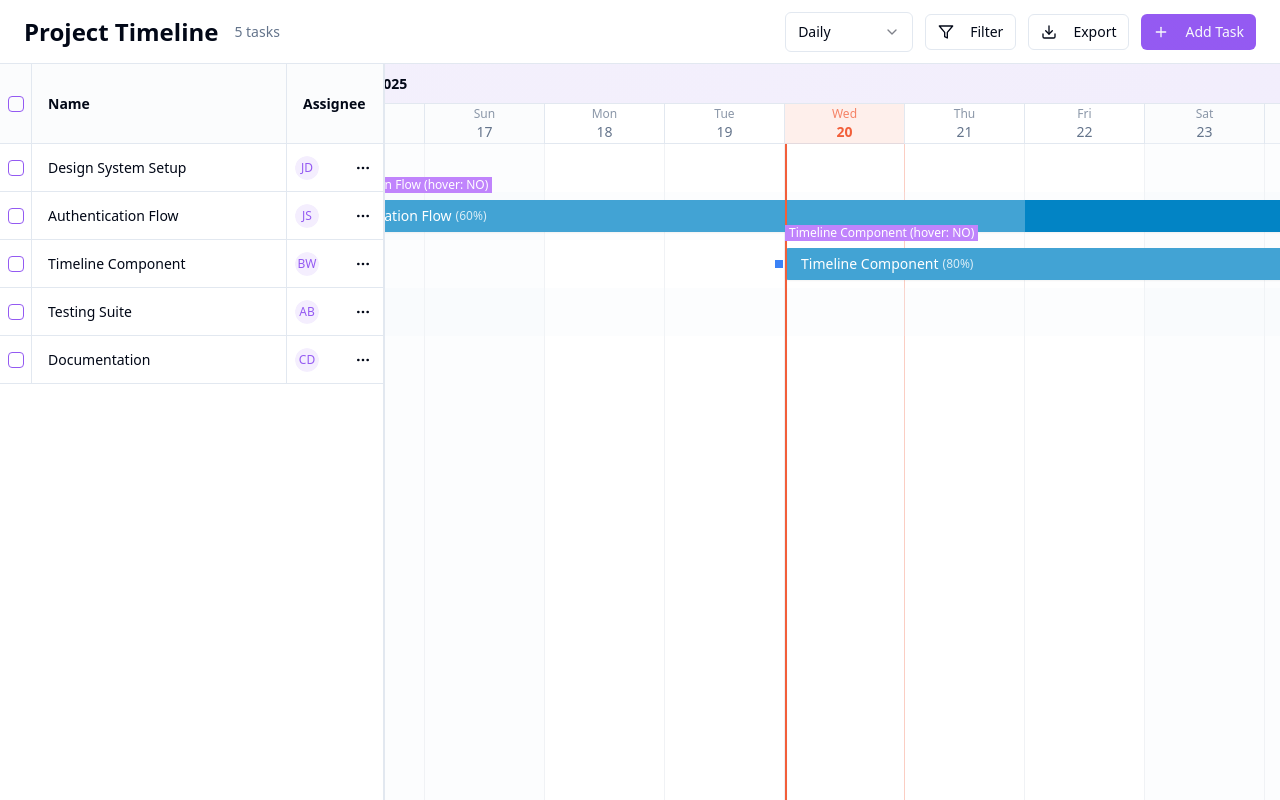
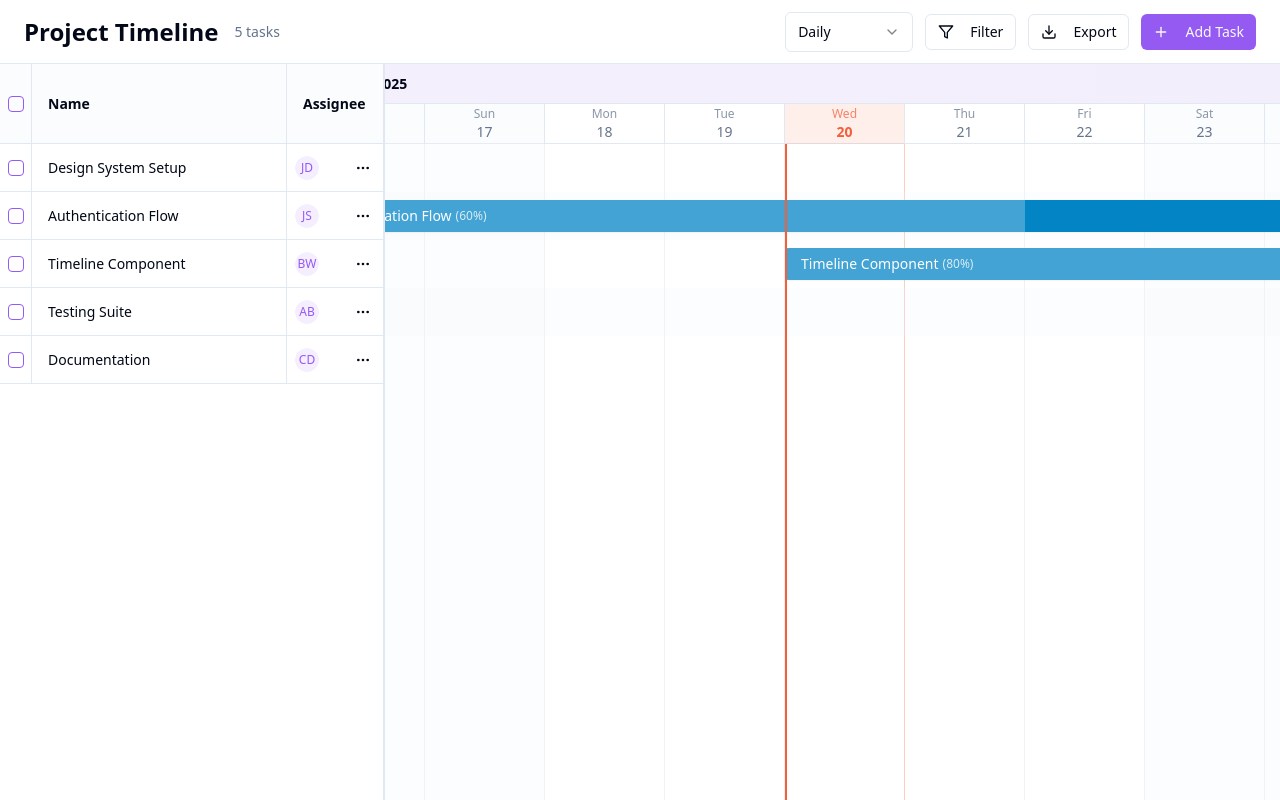
Before and after one commit to yasinthaj/time-scape-maker, a React (Vite) app: page / in a window 1280 px wide. Built offline with nearby package versions, Linux system fonts and the light colour scheme.

Commit message:
Fix UI bugs
Fixed multiple UI bugs including the persistent appearance of two dots on task strips and other visual inconsistencies.

```diff
--- a/src/components/TimelineGrid.tsx
+++ b/src/components/TimelineGrid.tsx
@@ -284,37 +284,12 @@ const TaskBar: React.FC<TaskBarProps> = ({
         </div>
       </div>
 
-      {/* ALWAYS VISIBLE DEBUG INDICATORS */}
-      <div
-        className="absolute w-2 h-2 bg-blue-500 pointer-events-none z-50"
-        style={{
-          left: Math.max(0, taskStartPos) - 10,
-          top: rowIndex * 48 + 8 + 12,
-        }}
-      />
-      <div
-        className="absolute w-2 h-2 bg-green-500 pointer-events-none z-50"
-        style={{
-          left: Math.max(0, taskStartPos) + Math.max(minWidth, taskWidth) + 10,
-          top: rowIndex * 48 + 8 + 12,
-        }}
-      />
-      <div
-        className="absolute bg-purple-400 text-white text-xs px-1 pointer-events-none z-50"
-        style={{
-          left: Math.max(0, taskStartPos),
-          top: rowIndex * 48 - 15,
-        }}
-      >
-        {task.name} (hover: {isHovered ? 'YES' : 'NO'})
-      </div>
-
-      {/* Hover Indicators */}
+      {/* Hover Indicators - Only show when actually hovered */}
       {isHovered && (
         <>
           {/* Left Vertical Line */}
           <div
-            className="absolute w-1 h-8 bg-red-500 shadow-sm transition-all duration-200 pointer-events-none z-40"
+            className="absolute w-0.5 h-8 bg-white/90 shadow-sm transition-all duration-200 pointer-events-none z-40"
             style={{
               left: Math.max(0, taskStartPos),
               top: rowIndex * 48 + 8,
@@ -323,7 +298,7 @@ const TaskBar: React.FC<TaskBarProps> = ({
 
           {/* Right Vertical Line */}
           <div
-            className="absolute w-1 h-8 bg-red-500 shadow-sm transition-all duration-200 pointer-events-none z-40"
+            className="absolute w-0.5 h-8 bg-white/90 shadow-sm transition-all duration-200 pointer-events-none z-40"
             style={{
               left: Math.max(0, taskStartPos) + Math.max(minWidth, taskWidth) - 2,
               top: rowIndex * 48 + 8,
@@ -332,10 +307,10 @@ const TaskBar: React.FC<TaskBarProps> = ({
 
           {/* Left Dependency Dot */}
           <div
-            className="absolute w-4 h-4 bg-red-500 border-2 border-white rounded-full cursor-crosshair transition-all duration-200 z-50 shadow-lg hover:scale-125 pointer-events-auto"
+            className="absolute w-3 h-3 bg-primary border-2 border-background rounded-full cursor-crosshair transition-all duration-200 z-50 shadow-lg hover:scale-125 hover:bg-primary/80 pointer-events-auto"
             style={{
-              left: Math.max(0, taskStartPos) - 20, // 20px outside the left edge
-              top: rowIndex * 48 + 8 + 16 - 8, // Center vertically
+              left: Math.max(0, taskStartPos) - 18,
+              top: rowIndex * 48 + 8 + 16 - 6,
             }}
             title="Create dependency from this task"
             onMouseDown={handleDependencyMouseDown}
@@ -343,25 +318,14 @@ const TaskBar: React.FC<TaskBarProps> = ({
 
           {/* Right Dependency Dot */}
           <div
-            className="absolute w-4 h-4 bg-red-500 border-2 border-white rounded-full cursor-crosshair transition-all duration-200 z-50 shadow-lg hover:scale-125 pointer-events-auto"
+            className="absolute w-3 h-3 bg-primary border-2 border-background rounded-full cursor-crosshair transition-all duration-200 z-50 shadow-lg hover:scale-125 hover:bg-primary/80 pointer-events-auto"
             style={{
-              left: Math.max(0, taskStartPos) + Math.max(minWidth, taskWidth) + 4, // 4px outside the right edge
-              top: rowIndex * 48 + 8 + 16 - 8, // Center vertically
+              left: Math.max(0, taskStartPos) + Math.max(minWidth, taskWidth) + 12,
+              top: rowIndex * 48 + 8 + 16 - 6,
             }}
             title="Create dependency from this task"
             onMouseDown={handleDependencyMouseDown}
           />
-
-          {/* Debug indicator */}
-          <div
-            className="absolute bg-yellow-400 text-black text-xs px-1 pointer-events-none z-50"
-            style={{
-              left: Math.max(0, taskStartPos),
-              top: rowIndex * 48 - 20,
-            }}
-          >
-            HOVERED: {task.name}
-          </div>
         </>
       )}
 
```
